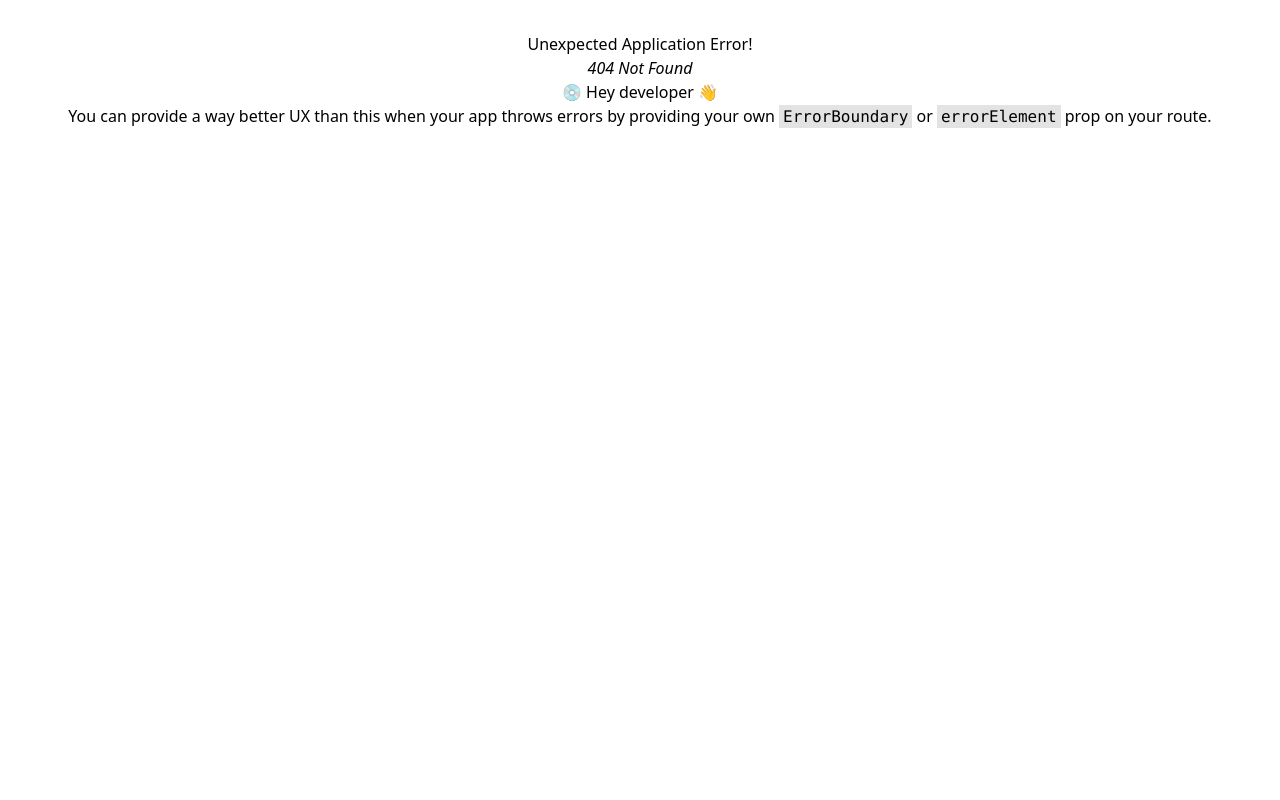
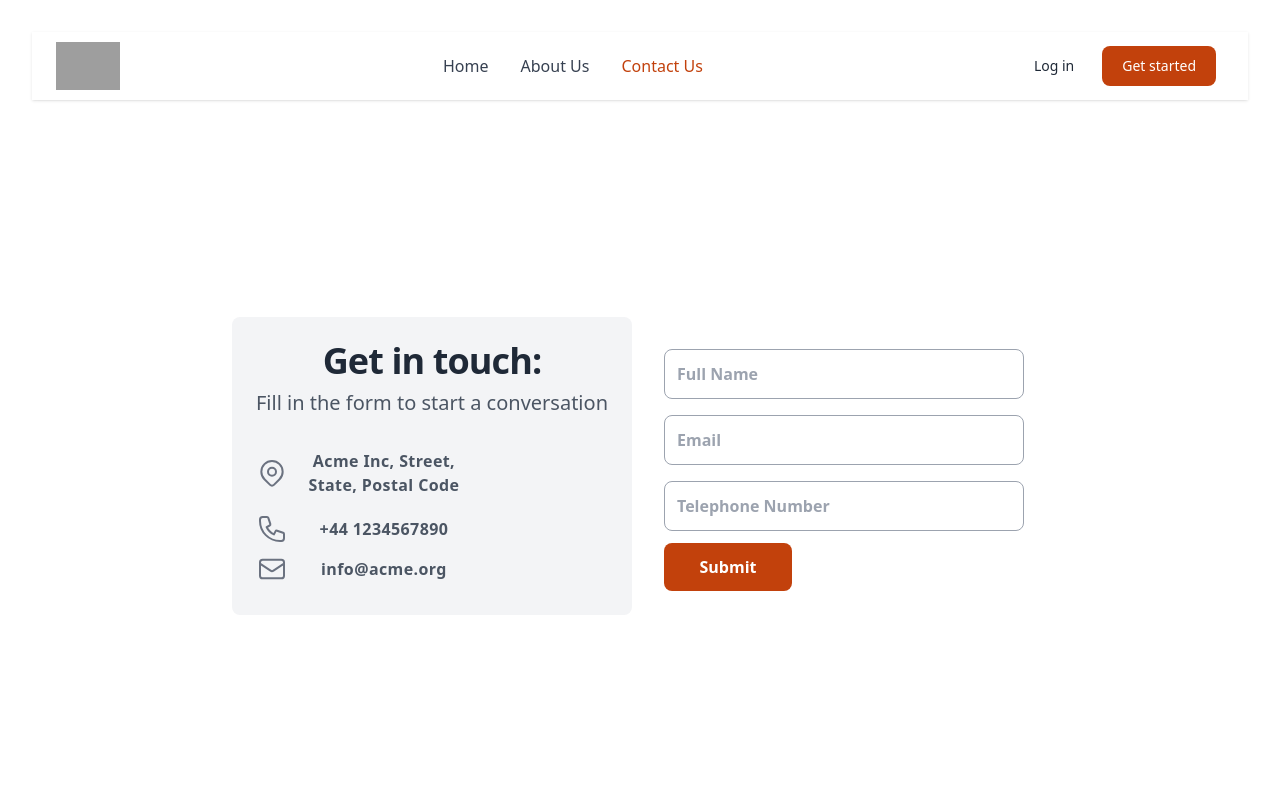
Before and after one commit to SourabhK08/React-Projects, a React (Vite) app in the folder 06-react-router/: page /contact in a window 1280 px wide. Before the commit this address had no page. Shown: the top 800 px of the page. Built offline with nearby package versions, Linux system fonts and the light colour scheme; grey boxes are pictures that could not be loaded.

Commit message:
created contact us page

```diff
--- a/06-react-router/src/components/contact/Contact.jsx
+++ b/06-react-router/src/components/contact/Contact.jsx
@@ -0,0 +1,142 @@
+import React from "react";
+
+export default function Contact() {
+  return (
+    <div className="relative flex items-top justify-center min-h-[700px] bg-white sm:items-center sm:pt-0">
+      <div className="max-w-6xl mx-auto sm:px-6 lg:px-8">
+        <div className="mt-8 overflow-hidden">
+          <div className="grid grid-cols-1 md:grid-cols-2">
+            <div className="p-6 mr-2 bg-gray-100 sm:rounded-lg">
+              <h1 className="text-3xl sm:text-4xl text-gray-800 font-extrabold tracking-tight">
+                Get in touch:
+              </h1>
+              <p className="text-normal text-lg sm:text-xl font-medium text-gray-600 mt-2">
+                Fill in the form to start a conversation
+              </p>
+
+              <div className="flex items-center mt-8 text-gray-600">
+                <svg
+                  fill="none"
+                  stroke="currentColor"
+                  stroke-linecap="round"
+                  stroke-linejoin="round"
+                  stroke-width="1.5"
+                  viewBox="0 0 24 24"
+                  className="w-8 h-8 text-gray-500"
+                >
+                  <path
+                    stroke-linecap="round"
+                    stroke-linejoin="round"
+                    stroke-width="1.5"
+                    d="M17.657 16.657L13.414 20.9a1.998 1.998 0 01-2.827 0l-4.244-4.243a8 8 0 1111.314 0z"
+                  />
+                  <path
+                    stroke-linecap="round"
+                    stroke-linejoin="round"
+                    stroke-width="1.5"
+                    d="M15 11a3 3 0 11-6 0 3 3 0 016 0z"
+                  />
+                </svg>
+                <div className="ml-4 text-md tracking-wide font-semibold w-40">
+                  Acme Inc, Street, State, Postal Code
+                </div>
+              </div>
+
+              <div className="flex items-center mt-4 text-gray-600">
+                <svg
+                  fill="none"
+                  stroke="currentColor"
+                  stroke-linecap="round"
+                  stroke-linejoin="round"
+                  stroke-width="1.5"
+                  viewBox="0 0 24 24"
+                  className="w-8 h-8 text-gray-500"
+                >
+                  <path
+                    stroke-linecap="round"
+                    stroke-linejoin="round"
+                    stroke-width="1.5"
+                    d="M3 5a2 2 0 012-2h3.28a1 1 0 01.948.684l1.498 4.493a1 1 0 01-.502 1.21l-2.257 1.13a11.042 11.042 0 005.516 5.516l1.13-2.257a1 1 0 011.21-.502l4.493 1.498a1 1 0 01.684.949V19a2 2 0 01-2 2h-1C9.716 21 3 14.284 3 6V5z"
+                  />
+                </svg>
+                <div className="ml-4 text-md tracking-wide font-semibold w-40">
+                  +44 1234567890
+                </div>
+              </div>
+
+              <div className="flex items-center mt-2 text-gray-600">
+                <svg
+                  fill="none"
+                  stroke="currentColor"
+                  stroke-linecap="round"
+                  stroke-linejoin="round"
+                  stroke-width="1.5"
+                  viewBox="0 0 24 24"
+                  className="w-8 h-8 text-gray-500"
+                >
+                  <path
+                    stroke-linecap="round"
+                    stroke-linejoin="round"
+                    stroke-width="1.5"
+                    d="M3 8l7.89 5.26a2 2 0 002.22 0L21 8M5 19h14a2 2 0 002-2V7a2 2 0 00-2-2H5a2 2 0 00-2 2v10a2 2 0 002 2z"
+                  />
+                </svg>
+                <div className="ml-4 text-md tracking-wide font-semibold w-40">
+                  info@acme.org
+                </div>
+              </div>
+            </div>
+
+            <form className="p-6 flex flex-col justify-center">
+              <div className="flex flex-col">
+                <label for="name" className="hidden">
+                  Full Name
+                </label>
+                <input
+                  type="name"
+                  name="name"
+                  id="name"
+                  placeholder="Full Name"
+                  className="w-100 mt-2 py-3 px-3 rounded-lg bg-white border border-gray-400 text-gray-800 font-semibold focus:border-orange-500 focus:outline-none"
+                />
+              </div>
+
+              <div className="flex flex-col mt-2">
+                <label for="email" className="hidden">
+                  Email
+                </label>
+                <input
+                  type="email"
+                  name="email"
+                  id="email"
+                  placeholder="Email"
+                  className="w-100 mt-2 py-3 px-3 rounded-lg bg-white border border-gray-400 text-gray-800 font-semibold focus:border-orange-500 focus:outline-none"
+                />
+              </div>
+
+              <div className="flex flex-col mt-2">
+                <label for="tel" className="hidden">
+                  Number
+                </label>
+                <input
+                  type="tel"
+                  name="tel"
+                  id="tel"
+                  placeholder="Telephone Number"
+                  className="w-100 mt-2 py-3 px-3 rounded-lg bg-white border border-gray-400 text-gray-800 font-semibold focus:border-orange-500 focus:outline-none"
+                />
+              </div>
+
+              <button
+                type="submit"
+                className="md:w-32 bg-orange-700 hover:bg-blue-dark text-white font-bold py-3 px-6 rounded-lg mt-3 hover:bg-orange-600 transition ease-in-out duration-300"
+              >
+                Submit
+              </button>
+            </form>
+          </div>
+        </div>
+      </div>
+    </div>
+  );
+}
--- a/06-react-router/src/components/header/Header.jsx
+++ b/06-react-router/src/components/header/Header.jsx
@@ -56,6 +56,18 @@
                   About Us
                 </NavLink>
               </li>
+              <li>
+                <NavLink
+                  to="/contact"
+                  className={({ isActive }) =>
+                    `block py-2 pr-4 pl-3 duration-200
+                    ${isActive ? "text-orange-700" : "text-gray-700"}
+                    border-b border-gray-100 hover:bg-gray-50 lg:hover:bg-transparent lg:border-0 hover:text-orange-700 lg:p-0`
+                  }
+                >
+                  Contact Us
+                </NavLink>
+              </li>
             </ul>
           </div>
         </div>
--- a/06-react-router/src/main.jsx
+++ b/06-react-router/src/main.jsx
@@ -5,6 +5,7 @@
 import { RouterProvider, createBrowserRouter } from "react-router-dom";
 import Home from "./components/home/Home.jsx";
 import About from "./components/about/About.jsx";
+import Contact from "./components/contact/Contact.jsx";
 
 const router = createBrowserRouter([
   {
@@ -19,6 +20,10 @@
         path: "about",
         element: <About />,
       },
+      {
+        path: "contact",
+        element: <Contact />,
+      },
     ],
   },
 ]);
```
